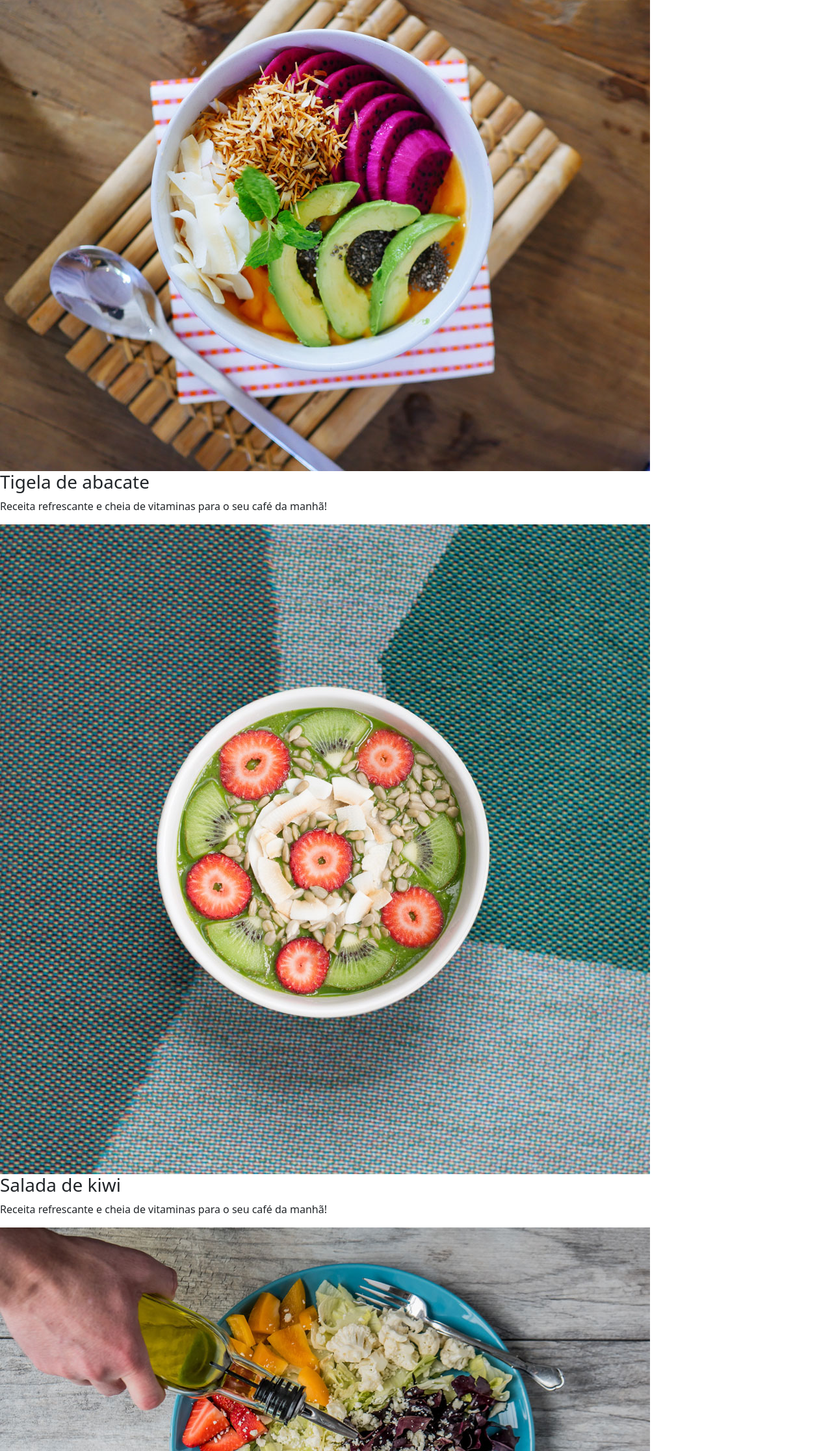
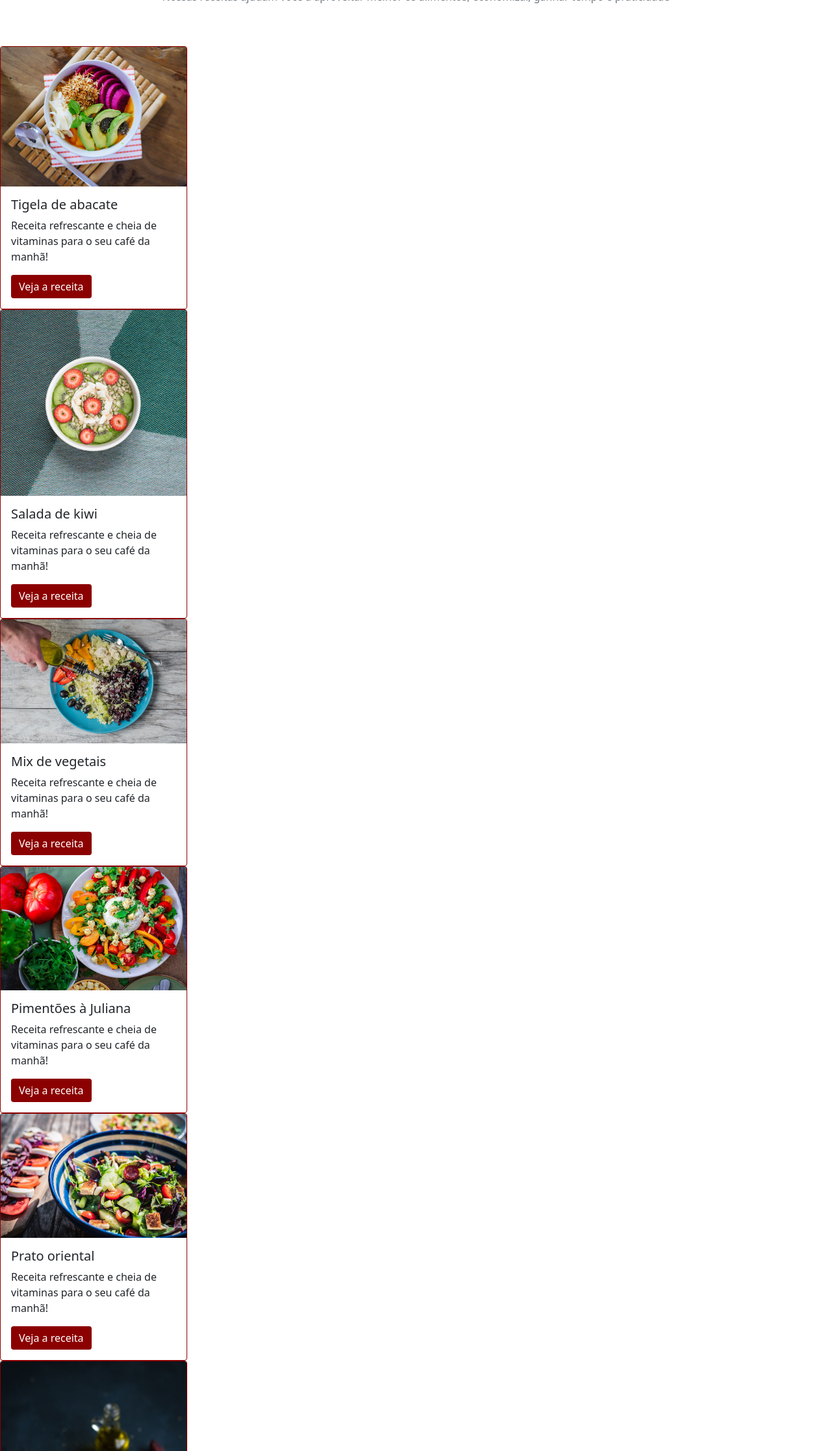
Before and after one commit to melcarv/Trilha-Unidas-Fruta-e-Fruto, a plain HTML site: page index.html in a window 1280 px wide. Shown: the part 567-2800 px from the top of the page at 65% size. Drawn offline with nearby package versions, Linux system fonts and the light colour scheme.

Commit message:
Adição e estilização de cards

```diff
--- a/index.html
+++ b/index.html
@@ -14,7 +14,7 @@
   <body>
     <nav class="navbar navbar-expand-lg navbar-light bg-light">
       <div class="container-fluid">
-        <a class="navbar-brand font-titulo" href="#">fruta & fruto</a>
+        <a class="navbar-brand font-titulo cor-especial" href="#">fruta & fruto</a>
         <button class="navbar-toggler" type="button" data-bs-toggle="collapse" data-bs-target="#navbarNavAltMarkup" aria-controls="navbarNavAltMarkup" aria-expanded="false" aria-label="Toggle navigation">
           <span class="navbar-toggler-icon"></span>
         </button>
@@ -56,27 +56,63 @@
         <span class="visually-hidden">Next</span>
       </button>
     </div>
+    <h2 class="text-center font-titulo cor-especial pt-5">Receitas para economizar e ganhar saúde</h2>
+      <p class="text-center text-secondary pb-5">Nossas receitas ajudam você a aproveitar melhor os alimentos, economizar, ganhar tempo e praticidade</p>
+      <div class="card btn-border" style="width: 18rem;">
+        <img src="src/img/receita-abacate.jpg" class="card-img-top" alt="tigela com salada de abacate, vista superior">
+        <div class="card-body">
+          <h5 class="card-title">Tigela de abacate</h5>
+          <p class="card-text">Receita refrescante e cheia de vitaminas para o seu café da manhã!</p>
+          <a href="#" class="btn btn-cor">Veja a receita</a>
+        </div>
+      </div>
+      <div class="card btn-border" style="width: 18rem;">
+        <img src="src/img/receita-kiwi.jpg" class="card-img-top" alt="tigela de mingau com kiwi, vista superior">
+        <div class="card-body">
+          <h5 class="card-title">Salada de kiwi</h5>
+          <p class="card-text">Receita refrescante e cheia de vitaminas para o seu café da manhã!</p>
+          <a href="#" class="btn btn-cor">Veja a receita</a>
+        </div>
+      </div>
+      <div class="card btn-border" style="width: 18rem;">
+        <img src="src/img/receita-mix.jpg" class="card-img-top" alt="prato com mix de vegetais e mão de pessoa adicionando azeite, vista superior">
+        <div class="card-body">
+          <h5 class="card-title">Mix de vegetais</h5>
+          <p class="card-text">Receita refrescante e cheia de vitaminas para o seu café da manhã!</p>
+          <a href="#" class="btn btn-cor">Veja a receita</a>
+        </div>
+      </div>
+      <div class="card btn-border" style="width: 18rem;">
+        <img src="src/img/receita-pimentoes.jpg" class="card-img-top" alt="prato de salada de pimentões com alguns ingredientes ao lado, vista superior">
+        <div class="card-body">
+          <h5 class="card-title">Pimentões à Juliana</h5>
+          <p class="card-text">Receita refrescante e cheia de vitaminas para o seu café da manhã!</p>
+          <a href="#" class="btn btn-cor">Veja a receita</a>
+        </div>
+      </div>
+      <div class="card btn-border" style="width: 18rem;">
+        <img src="src/img/receita-oriental.jpg" class="card-img-top" alt="tigela com salada de vegetais estilo oriental, vista de cima">
+        <div class="card-body">
+          <h5 class="card-title">Prato oriental</h5>
+          <p class="card-text">Receita refrescante e cheia de vitaminas para o seu café da manhã!</p>
+          <a href="#" class="btn btn-cor">Veja a receita</a>
+        </div>
+      </div>
+      <div class="card btn-border" style="width: 18rem;">
+        <img src="src/img/receita-beterrabas.jpg" class="card-img-top" alt="tigela com beterrabas e dentes de alho assados em primeiro plano, com ingredientes ao fundo">
+        <div class="card-body">
+          <h5 class="card-title">Beterrabas assadas</h5>
+          <p class="card-text">Receita refrescante e cheia de vitaminas para o seu café da manhã!</p>
+          <a href="#" class="btn btn-cor">Veja a receita</a>
+        </div>
+      </div>
 
-    <h2 class="text-center font-titulo">Receitas para economizar e ganhar saúde</h2>
-      <p class="text-center">Nossas receitas ajudam você a aproveitar melhor os alimentos, economizar, ganhar tempo e praticidade</p>
-      <img src="src/img/receita-abacate.jpg" alt="tigela com salada de abacate, vista superior">
-    <h3>Tigela de abacate</h3>
-      <p>Receita refrescante e cheia de vitaminas para o seu café da manhã!</p>
-      <img src="src/img/receita-kiwi.jpg" alt="tigela de mingau com kiwi, vista superior">
-    <h3>Salada de kiwi</h3>
-      <p>Receita refrescante e cheia de vitaminas para o seu café da manhã!</p>
-      <img src="src/img/receita-mix.jpg" alt="prato com mix de vegetais e mão de pessoa adicionando azeite, vista superior">
-    <h3>Mix de vegetais</h3>
-      <p>Receita refrescante e cheia de vitaminas para o seu café da manhã!</p>
-      <img src="src/img/receita-pimentoes.jpg" alt="prato de salada de pimentões com alguns ingredientes ao lado, vista superior">
-    <h3>Pimentões à Juliana</h3>
-      <p>Receita refrescante e cheia de vitaminas para o seu café da manhã!</p>
-      <img src="src/img/receita-oriental.jpg" alt="tigela com salada de vegetais estilo oriental, vista de cima">
-    <h3>Prato oriental</h3>
-      <p>Receita refrescante e cheia de vitaminas para o seu café da manhã!</p>
-      <img src="src/img/receita-beterrabas.jpg" alt="tigela com beterrabas e dentes de alho assados em primeiro plano, com ingredientes ao fundo">
-    <h3>Beterrabas assadas</h3>
-      <p>Receita refrescante e cheia de vitaminas para o seu café da manhã!</p>
+
+
+
+
+
+
       <p>contato:<a href="mailto:email@frutafruto.com.br">email@frutafruto.com.br</a></p>
     <script src="https://cdn.jsdelivr.net/npm/bootstrap@5.1.3/dist/js/bootstrap.bundle.min.js" integrity="sha384-ka7Sk0Gln4gmtz2MlQnikT1wXgYsOg+OMhuP+IlRH9sENBO0LRn5q+8nbTov4+1p" crossorigin="anonymous"></script>
     <script src=""></script>
--- a/src/style.css
+++ b/src/style.css
@@ -10,3 +10,17 @@
 .font-titulo {
     font-family: 'Pacifico', cursive;
 }
+
+.cor-especial {
+    color: darkred;
+}
+
+.btn-cor {
+    background-color: darkred;
+    color: #fff;
+    border: none;
+}
+
+.btn-border {
+    border: 1px solid darkred;
+}
```
